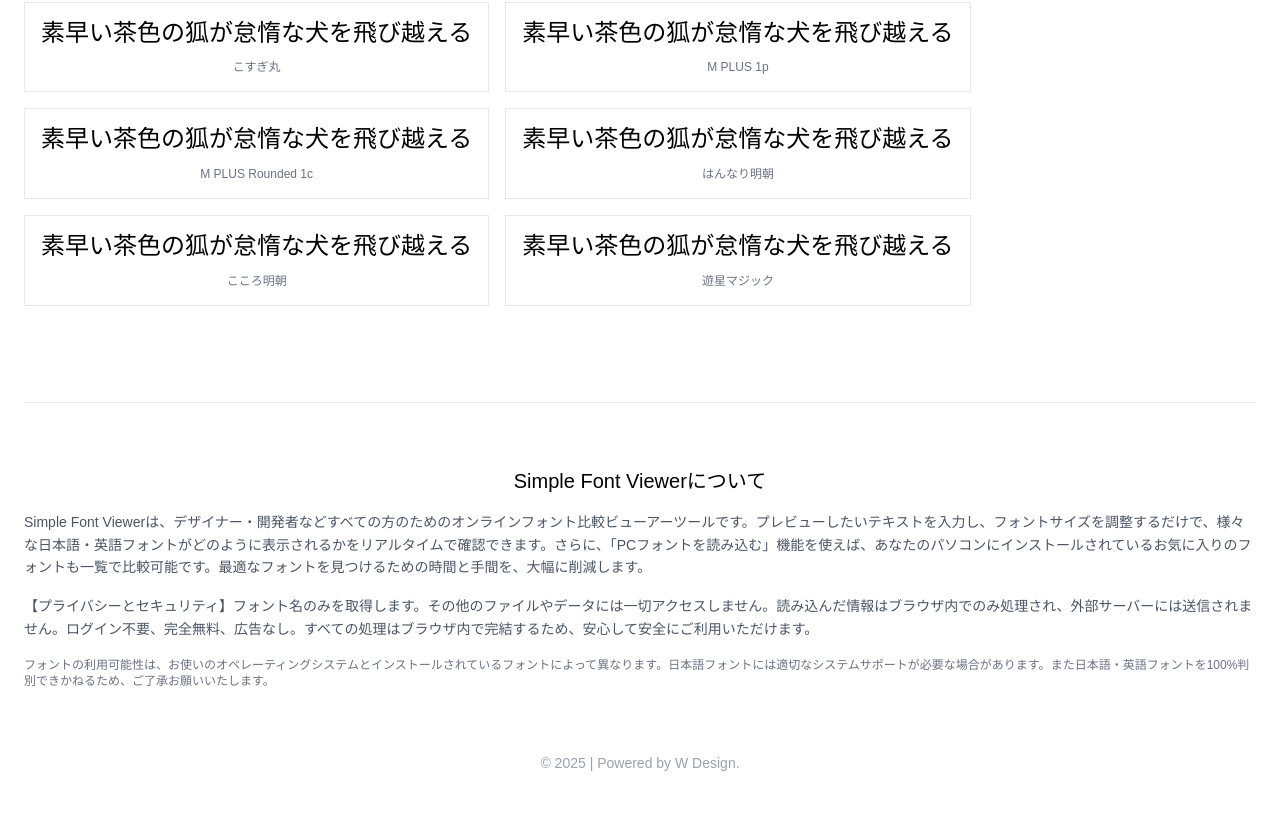
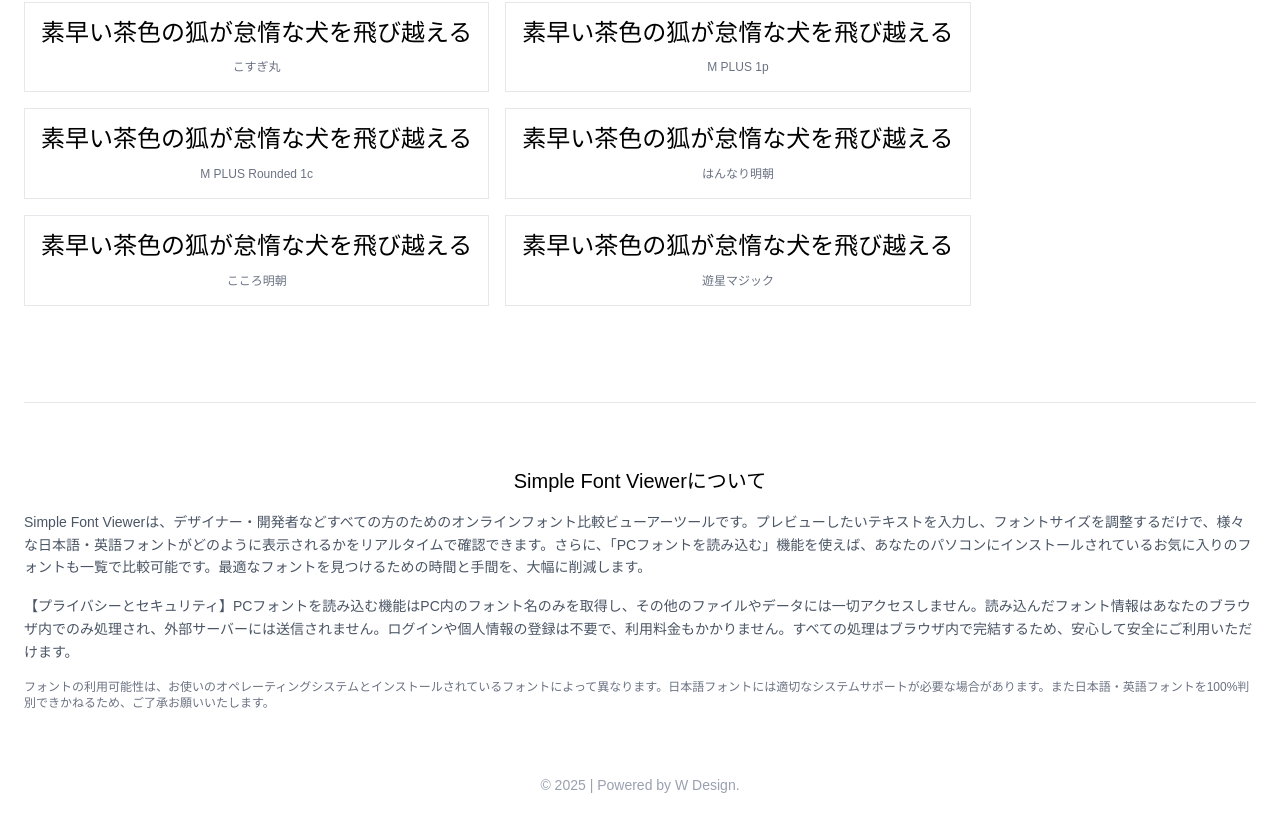
Before and after one commit to hayate1107-pixel/simple-font-viewer, a Next.js app: page / in a window 1280 px wide. Shown: the part 1313-2144 px from the top of the page. Built offline with nearby package versions, Linux system fonts and the light colour scheme.

Commit message:
fix: explanation v03

```diff
--- a/src/app/page.tsx
+++ b/src/app/page.tsx
@@ -395,7 +395,7 @@ return (
               Simple Font Viewerは、デザイナー・開発者などすべての方のためのオンラインフォント比較ビューアーツールです。プレビューしたいテキストを入力し、フォントサイズを調整するだけで、様々な日本語・英語フォントがどのように表示されるかをリアルタイムで確認できます。さらに、「PCフォントを読み込む」機能を使えば、あなたのパソコンにインストールされているお気に入りのフォントも一覧で比較可能です。最適なフォントを見つけるための時間と手間を、大幅に削減します。
             </p>
             <p>
-【プライバシーとセキュリティ】フォント名のみを取得します。その他のファイルやデータには一切アクセスしません。読み込んだ情報はブラウザ内でのみ処理され、外部サーバーには送信されません。ログイン不要、完全無料、広告なし。すべての処理はブラウザ内で完結するため、安心して安全にご利用いただけます。
+【プライバシーとセキュリティ】PCフォントを読み込む機能はPC内のフォント名のみを取得し、その他のファイルやデータには一切アクセスしません。読み込んだフォント情報はあなたのブラウザ内でのみ処理され、外部サーバーには送信されません。ログインや個人情報の登録は不要で、利用料金もかかりません。すべての処理はブラウザ内で完結するため、安心して安全にご利用いただけます。
             </p>
             <p className="text-xs text-gray-500">
               フォントの利用可能性は、お使いのオペレーティングシステムとインストールされているフォントによって異なります。
```
